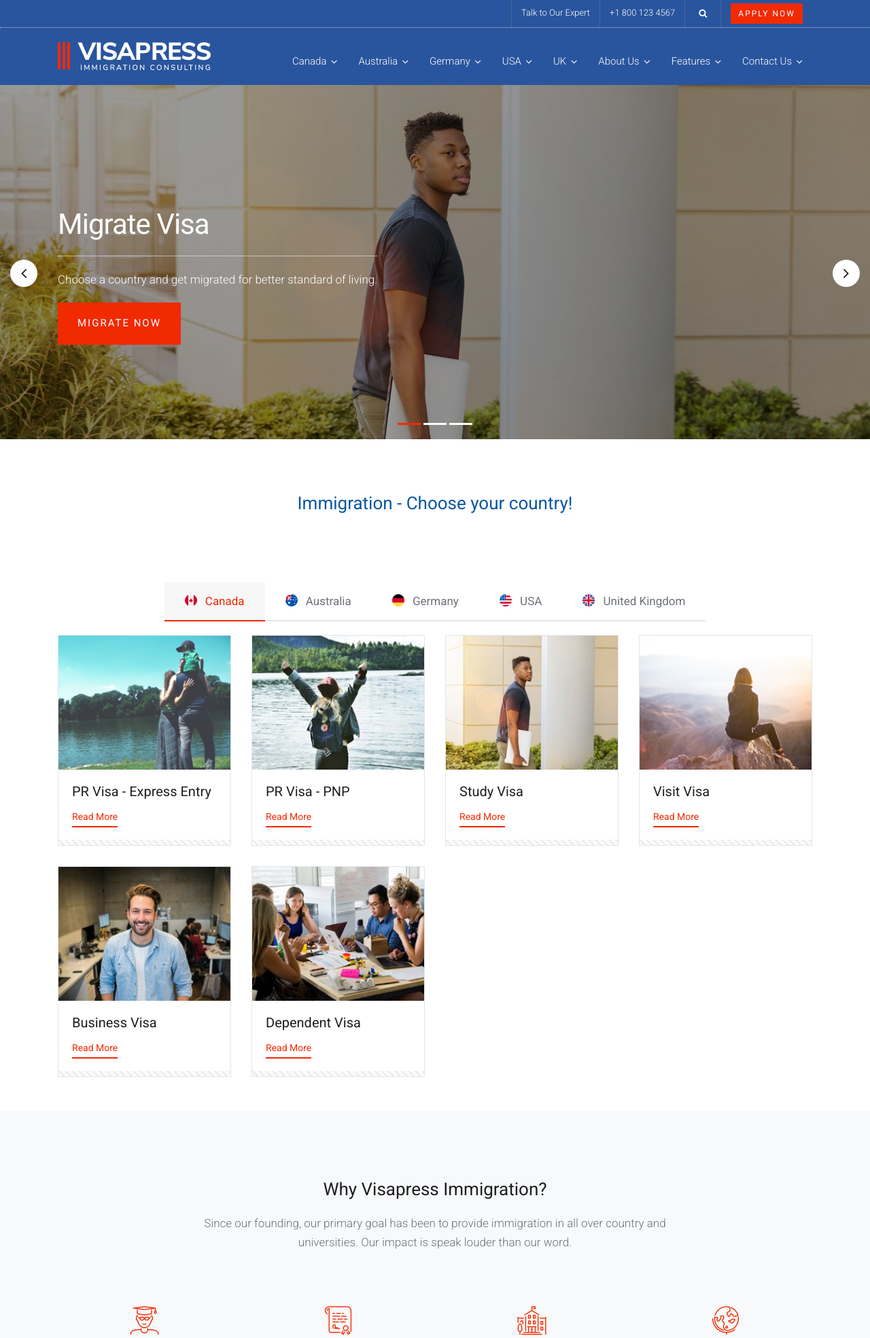
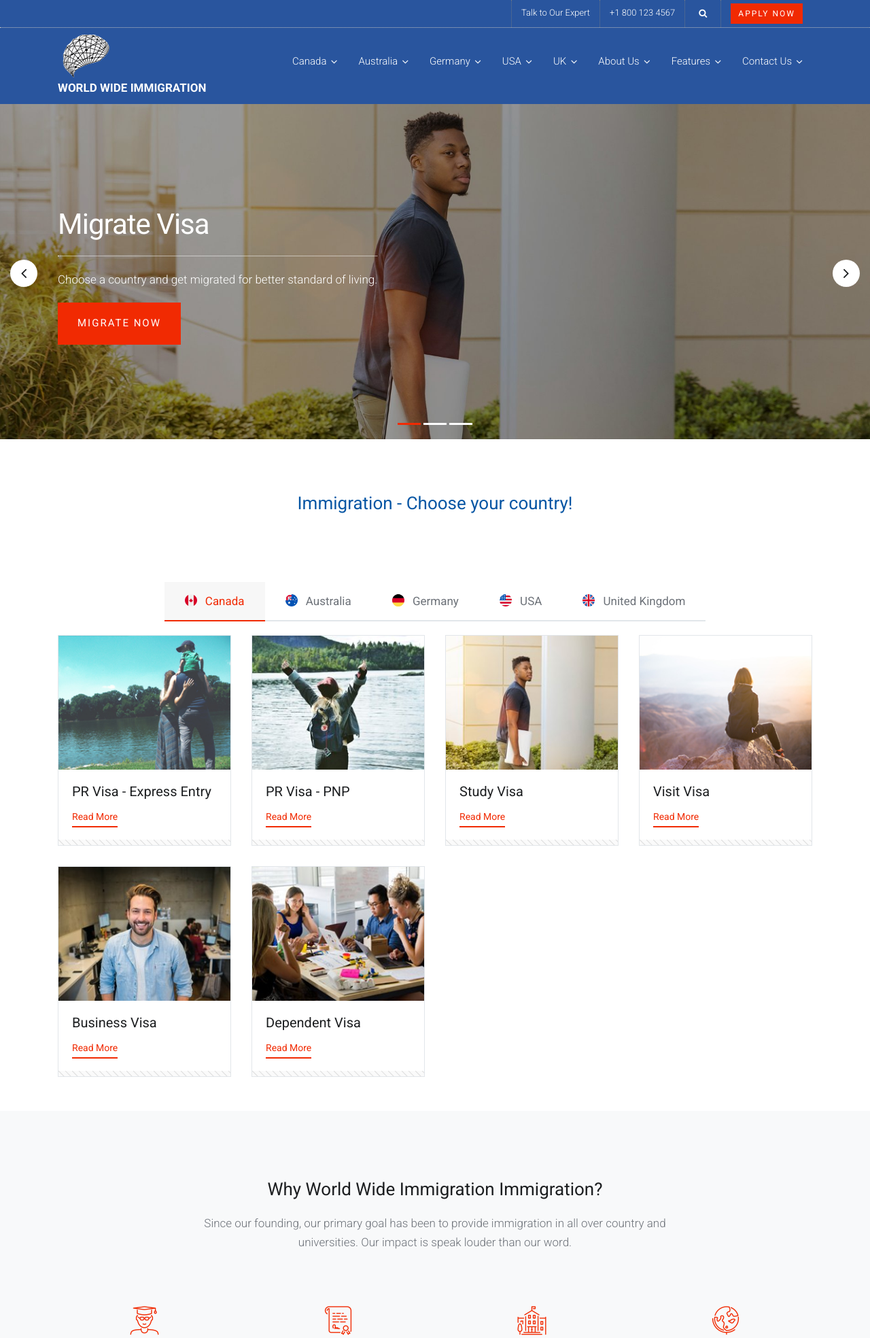
Before and after one commit to thespecialone1/visa, a PHP site: page /index.php in a window 1280 px wide. Shown: the top 1968 px of the page at 68% size. Run offline with PHP 8.4, Linux system fonts and the light colour scheme.

Commit message:
made logo changes and changes visapress text to world wide immigration

```diff
--- a/index.php
+++ b/index.php
@@ -440,7 +440,7 @@ require("./partials/header.php");
             <div class="offset-lg-2 col-lg-8 col-md-12 col-sm-12 col-xs-12">
                 <div class="section-title text-center">
                     <!-- section title start-->
-                    <h2>Why Visapress Immigration?</h2>
+                    <h2>Why World Wide Immigration Immigration?</h2>
                     <p> Since our founding, our primary goal has been to provide immigration in all over country and universities. Our impact is speak louder than our word.</p>
                 </div>
                 <!-- /.section title start-->
@@ -505,7 +505,7 @@ require("./partials/header.php");
                     </li>
                     <li>Exam Preparation Information</li>
                 </ul>
-                <a href="#" class="btn btn-default">About visa press</a> <a href="#" class="btn btn-primary">Contact us</a>
+                <a href="#" class="btn btn-default">About World Wide Immigration</a> <a href="#" class="btn btn-primary">Contact us</a>
             </div>
             <div class="col-xl-6 col-lg-6 col-md-5 col-sm-6 col-12">
                 <div class="img-block">
--- a/partials/footer.php
+++ b/partials/footer.php
@@ -96,7 +96,7 @@
                     <div class="container">
                         <div class="row">
                             <div class="col-xl-12 col-lg-12 col-md-12 col-sm-12 col-12">
-                                <p>Copyright © 2018 <a href="#">VisaPress</a>. All Rights Reserved.</p>
+                                <p>Copyright © 2018 <a href="#">World Wide Immigration</a>. All Rights Reserved.</p>
                             </div>
                         </div>
                     </div>
@@ -138,5 +138,4 @@
 </body>
 
 
-<!-- Mirrored from jituchauhan.com/visa/visapress/ by HTTrack Website Copier/3.x [XR&CO'2014], Tue, 04 Oct 2022 10:17:22 GMT -->
 </html>
--- a/partials/header.php
+++ b/partials/header.php
@@ -2,7 +2,7 @@
 <html lang="en">
 
 
-<!-- Mirrored from jituchauhan.com/visa/visapress/ by HTTrack Website Copier/3.x [XR&CO'2014], Tue, 04 Oct 2022 10:15:53 GMT -->
+
 
 <head>
     <meta charset="utf-8">
@@ -11,7 +11,7 @@
     <!-- The above 3 meta tags *must* come first in the head; any other head content must come *after* these tags -->
     <meta name="description" content="best visa immigration business consulting websites templates">
     <meta name="keywords" content="consulting websites templates">
-    <title>VisaPress - Visa Immigration Consulting Website Template</title>
+    <title>World Wide Immigration Consulting Website</title>
     <!-- Bootstrap -->
     <!-- <link href="css/bootstrap.min.css" rel="stylesheet"> -->
     <!-- custom bootstrap  -->
@@ -60,7 +60,9 @@
         <!-- header classic -->
         <div class="container">
             <div class="row">
-                <div class="col-xl-3 col-lg-3 col-md-12 col-sm-12 col-12"><a href="/" class="logo"><img src="/images/logo-3.png" alt="Visapress an Immigration and Visa Consulting Website Template"></a></div>
+                <div class="col-xl-3 col-lg-3 col-md-12 col-sm-12 col-12"><a href="/" class="logo"><img src="/images/WWILOGO (2)(1).png" alt="World Wide Immigration Consulting Website"></a>
+                    <div class="d-flex font-weight-bold text-white">WORLD WIDE IMMIGRATION</div>
+                </div>
                 <div class="col-xl-9 col-lg-9 col-md-12 col-sm-12 col-xs-12">
                     <div id="navigation-transparent" class="navigation-transparent">
                         <!-- navigation -->
```
Also changed, not shown: images/WWI Logo.png (added), images/WWILOGO (2)(1).png (added), images/WWiLogo.png (added).
